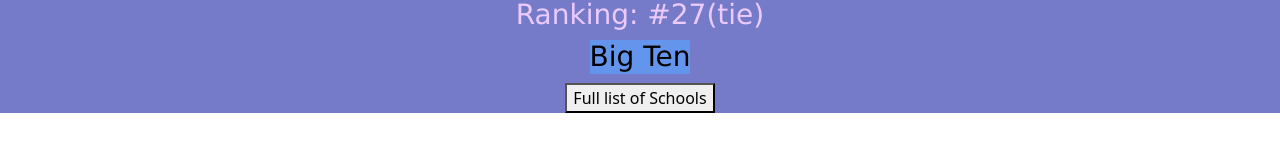
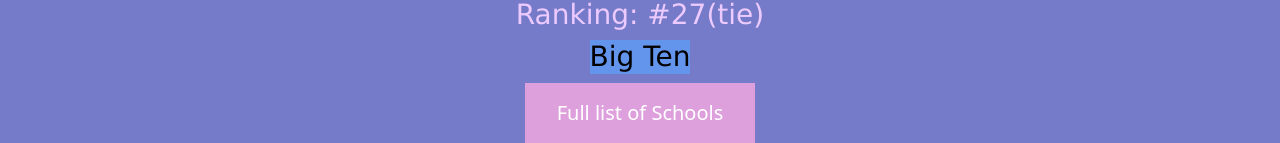
Before and after one commit to Karen-Hovey/Project3, a React (Vite) app: page / in a window 1280 px wide. Shown: the part 6410-6553 px from the top of the page. Before the commit the page ends 6523 px from the top, so only its background shows below. Built offline with nearby package versions, Linux system fonts and the light colour scheme.

Commit message:
styled button

```diff
--- a/src/App.css
+++ b/src/App.css
@@ -81,3 +81,14 @@
   opacity:0.7;
   background-color: #e2c6ff;
 }
+
+.button {
+  background-color: plum;
+  border: none;
+  color: white;
+  padding: 15px 32px;
+  text-align: center;
+  text-decoration: none;
+  display: inline-block;
+  font-size: 20px;
+}
```
